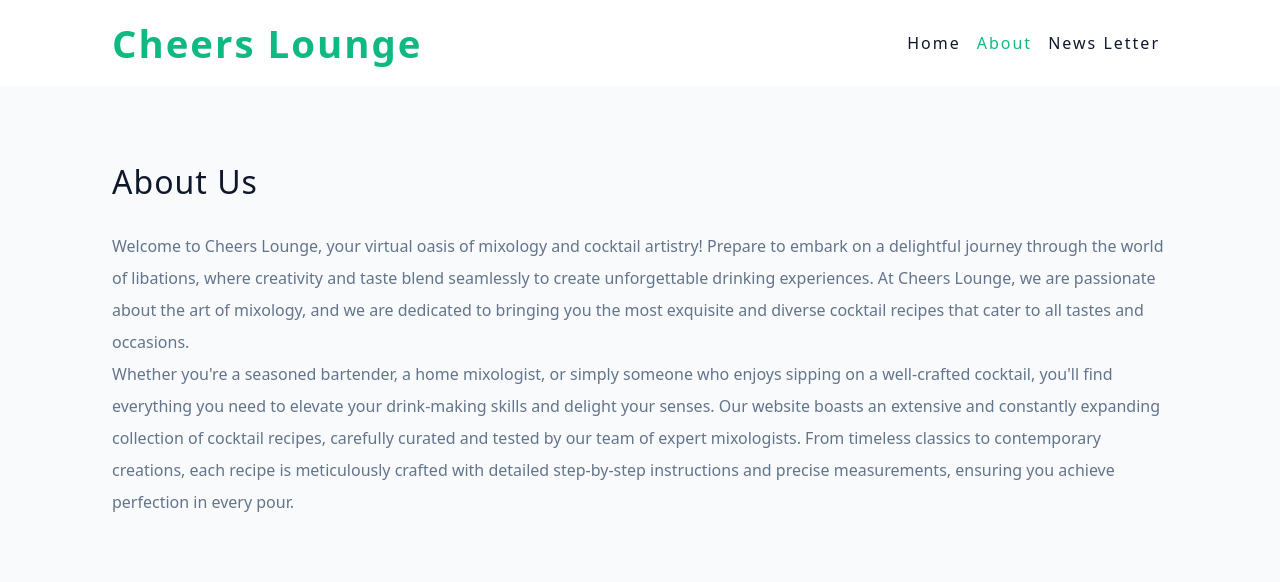
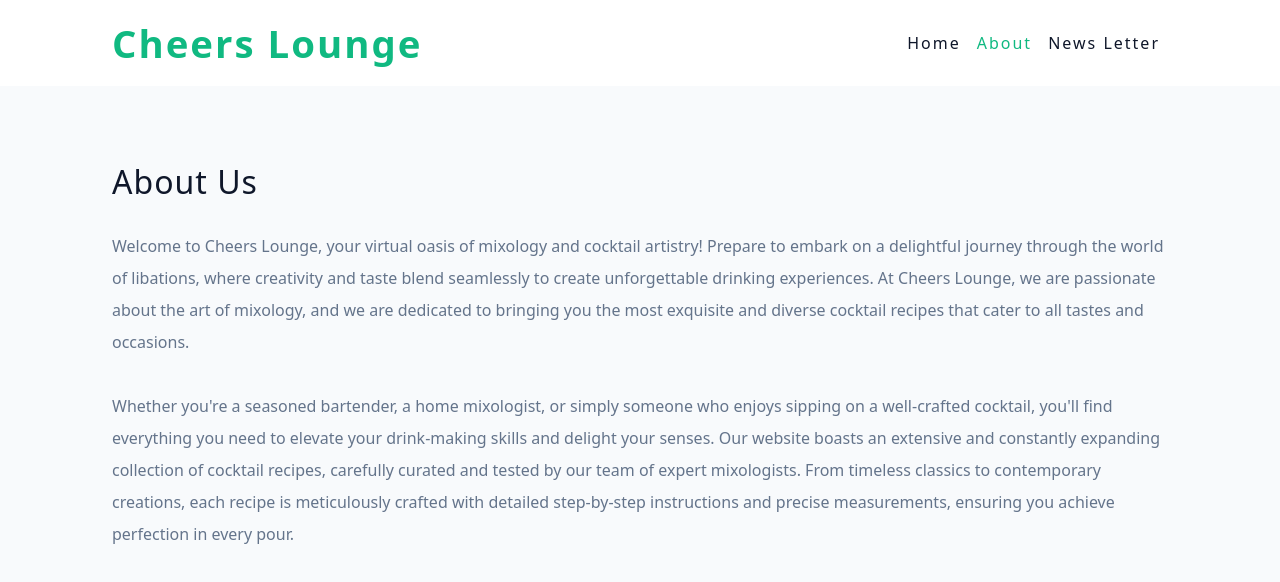
Before and after one commit to ProfessorBunny/Cheers-Lounge, a React (Vite) app: page /about in a window 1280 px wide. Shown: the top 582 px of the page. Built offline with nearby package versions, Linux system fonts and the light colour scheme.

Commit message:
Cocktail DB API url added

```diff
--- a/src/pages/About.jsx
+++ b/src/pages/About.jsx
@@ -10,8 +10,10 @@ const About = () => {
         unforgettable drinking experiences. At Cheers Lounge, we are passionate
         about the art of mixology, and we are dedicated to bringing you the most
         exquisite and diverse cocktail recipes that cater to all tastes and
-        occasions.
-        <br /> Whether you're a seasoned bartender, a home mixologist, or simply
+        occasions.{" "}
+      </p>
+      <p>
+        Whether you're a seasoned bartender, a home mixologist, or simply
         someone who enjoys sipping on a well-crafted cocktail, you'll find
         everything you need to elevate your drink-making skills and delight your
         senses. Our website boasts an extensive and constantly expanding
--- a/src/pages/Landing.jsx
+++ b/src/pages/Landing.jsx
@@ -1,5 +1,6 @@
 import { useLoaderData } from "react-router-dom";
-
+const cocktailSearchUrl =
+  "https://www.thecocktaildb.com/api/json/v1/1/search.php?s=";
 export const loader = async () => {
   return "something";
 };
```
